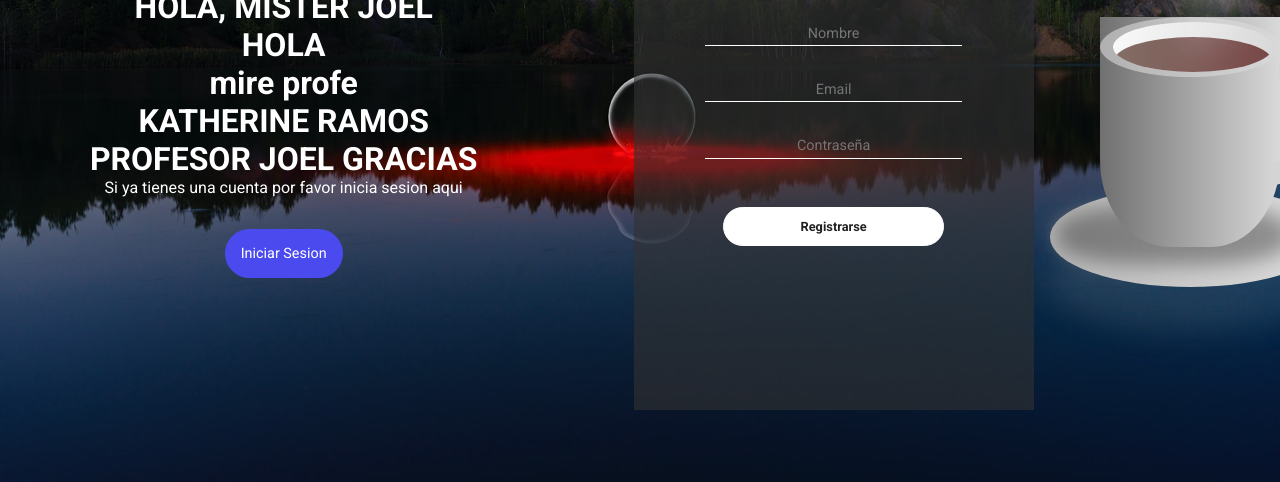
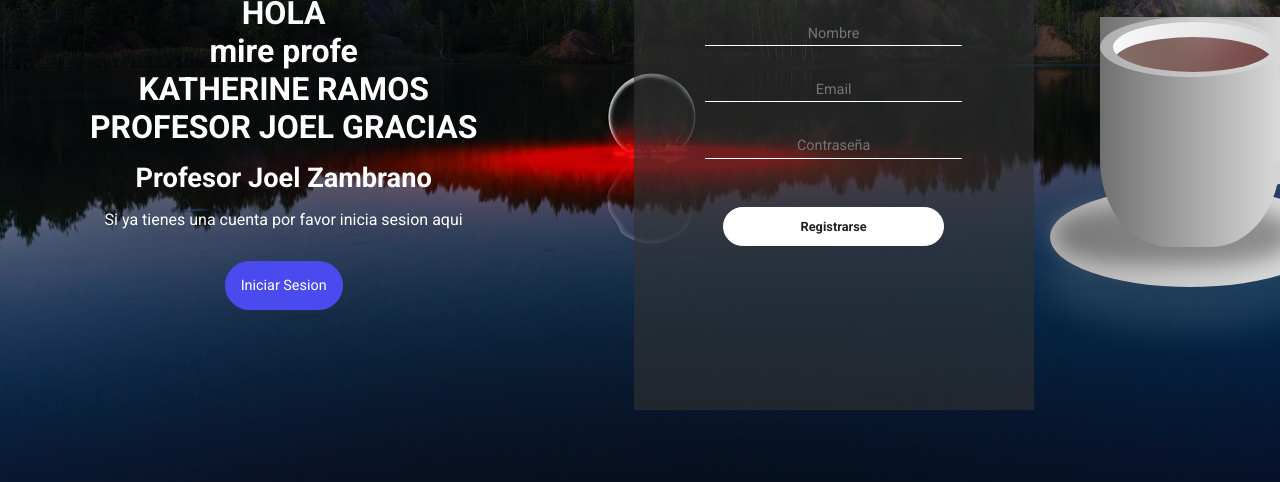
Before and after one commit to lHeax/RepositoryArkxsz, a plain HTML site: page index.html in a window 1280 px wide. Shown: the part 318-800 px from the top of the page. Drawn offline with nearby package versions, Linux system fonts and the light colour scheme.

Commit message:
JOEL ZAMBRANO

```diff
--- a/index.html
+++ b/index.html
@@ -26,6 +26,7 @@
 <h1>KATHERINE RAMOS</h1>
 
 <h1>PROFESOR JOEL GRACIAS</h1>
+<h2>Profesor Joel Zambrano</h2>
 
                 <p>Si ya tienes una cuenta por favor inicia sesion aqui</p>
                 <button type="button" name="buttom" class="sign-up-btn">Iniciar Sesion</button>
```
